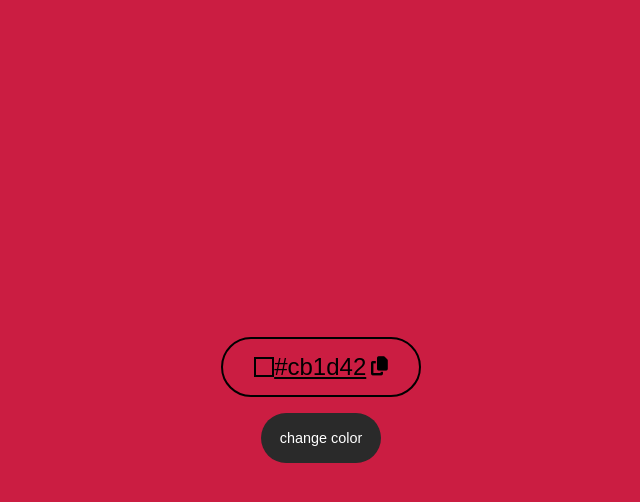
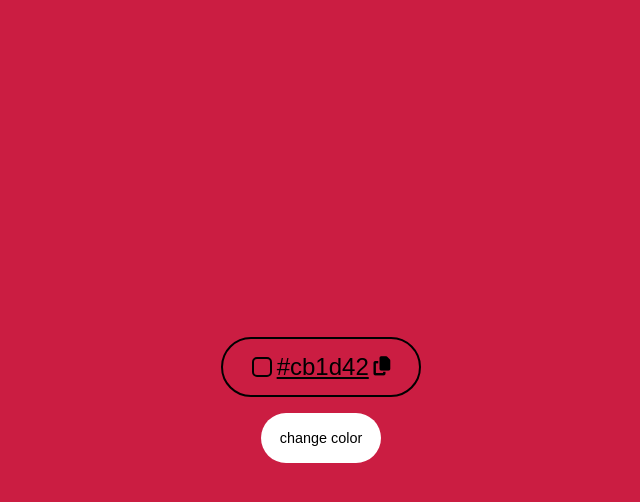
Before and after one commit to abdulrehman7876/Color-generator, a plain HTML site: page index.html in a window 1280 px wide. In both pictures the pointer is over the button "change color". Shown: the whole page, without its empty margins (319-959 px from the left). Drawn offline with Linux system fonts and the light colour scheme.

Commit message:
Update style.css

```diff
--- a/style.css
+++ b/style.css
@@ -31,7 +31,6 @@ html, body{
     width: 200px;
     background-color: white;
     border-radius: 50px;
-    /* margin: 0.3rem; */
 }
 
 
@@ -41,12 +40,14 @@ html, body{
     text-decoration: underline;
     border: none;
     font-size: 1.5rem;
+    margin-left: 5px;
 }
 .box {
     background-color: #e2e7e6;
     border: 2px solid black;
     height: 20px;
     width: 20px;
+    border-radius: 5px;
 }
 @keyframes left {
     0% {
@@ -78,10 +79,12 @@ html, body{
     font-size: 0.9rem;
 }
 .button:hover{
-    background-color: rgb(42, 42, 42);
+    background-color: white;
+    color: black;
 }
 
 .icon{
     font-size: 1.2rem;
     margin-left: 0.3rem;
+    color: black;
 }
```
